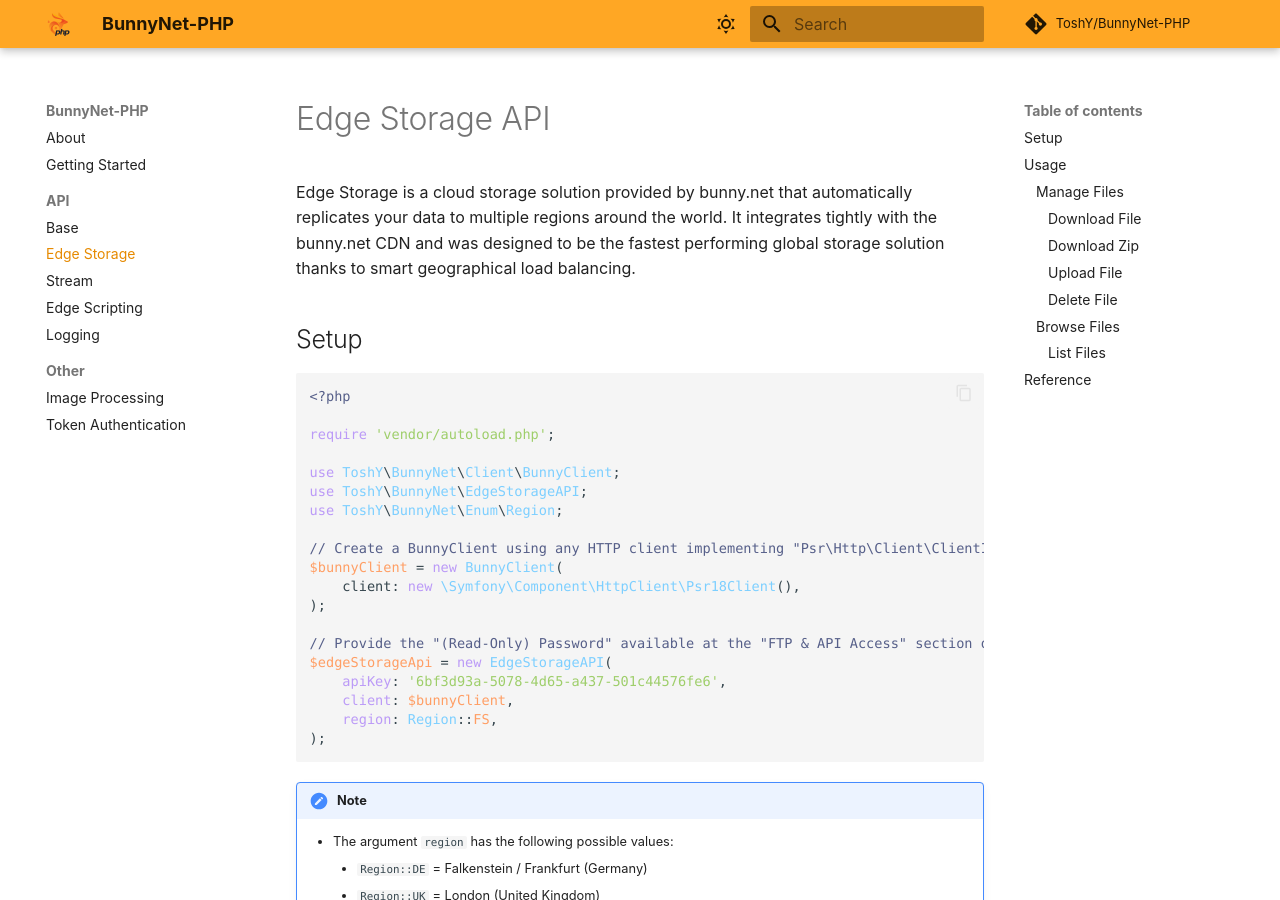
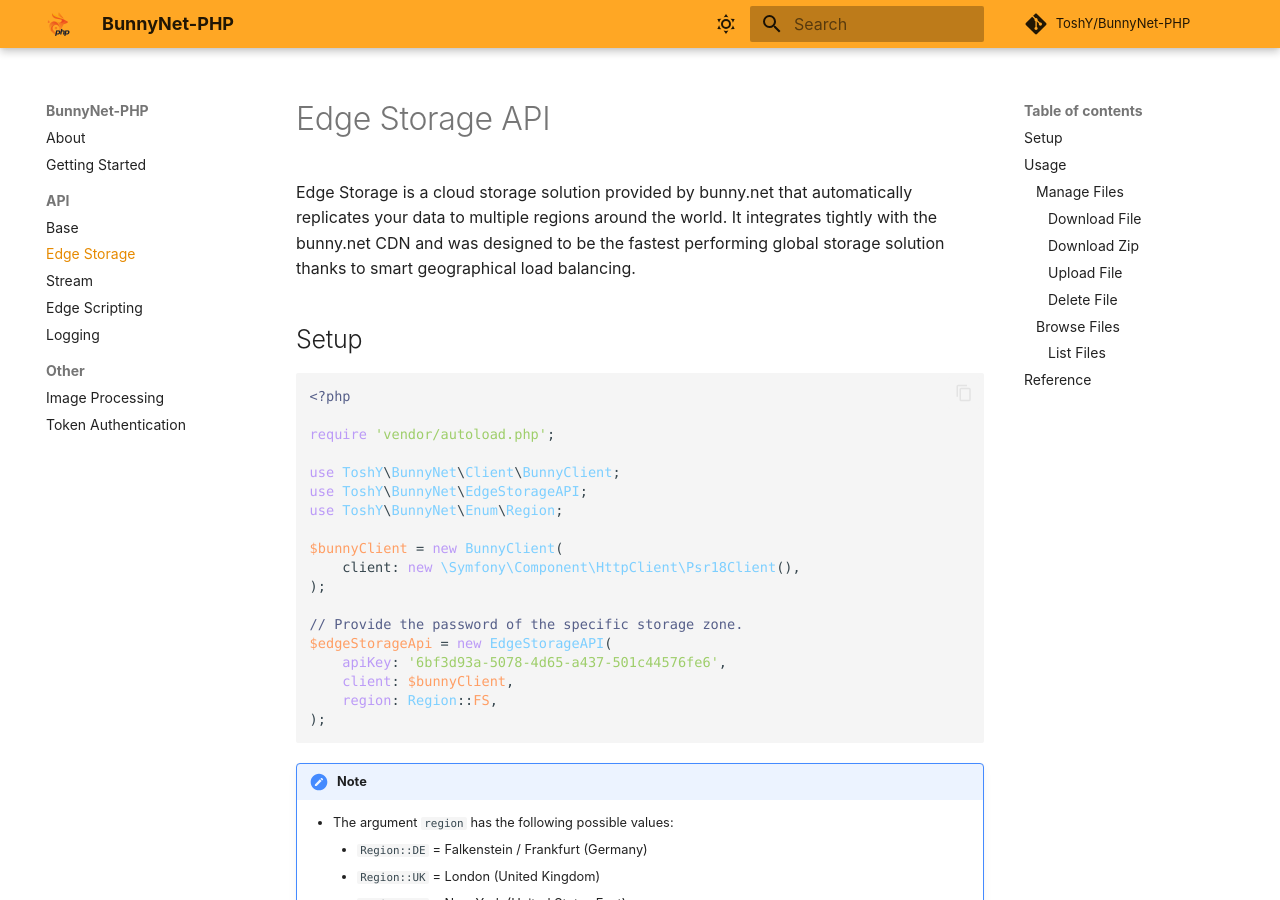
Before and after one commit to ToshY/BunnyNet-PHP, an MkDocs documentation site: the page built from docs/edge-storage-api.md, in a window 1280 px wide and 900 px high. Built offline with MkDocs 1.6.1 and Material for MkDocs 9.7.7, drawn with Linux system fonts in a browser that asks for light colours; some web fonts are replaced; comment, search, counter and statistics services are not loaded.

Commit message:
[docs] less inline and simplified comments

```diff
--- a/docs/edge-storage-api.md
+++ b/docs/edge-storage-api.md
@@ -13,12 +13,11 @@ use ToshY\BunnyNet\Client\BunnyClient;
 use ToshY\BunnyNet\EdgeStorageAPI;
 use ToshY\BunnyNet\Enum\Region;
 
-// Create a BunnyClient using any HTTP client implementing "Psr\Http\Client\ClientInterface".
 $bunnyClient = new BunnyClient(
     client: new \Symfony\Component\HttpClient\Psr18Client(),
 );
 
-// Provide the "(Read-Only) Password" available at the "FTP & API Access" section of your specific storage zone.
+// Provide the password of the specific storage zone.
 $edgeStorageApi = new EdgeStorageAPI(
     apiKey: '6bf3d93a-5078-4d65-a437-501c44576fe6',
     client: $bunnyClient,
```
Also changed, not shown: docs/base-api.md (+1 -2 lines), docs/edge-scripting-api.md (+1 -2 lines), docs/logging-api.md (+1 -2 lines), docs/stream-api.md (+1 -2 lines).
